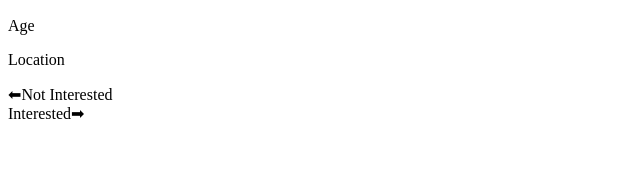
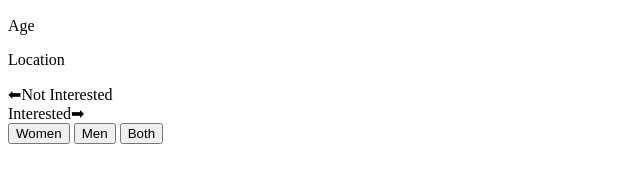
Before and after one commit to YamenMusahher/Arbeidskrav--2, a plain HTML site: page index.html in a window 1280 px wide. Shown: the part 135-318 px from the top of the page, without its empty margins (0-640 px from the left). Drawn offline with Linux system fonts and the light colour scheme.

Commit message:
Legger til en div class for filter buttonsn og 3 buttons med id til kvinner,menn og for begge kjønn.

```diff
--- a/index.html
+++ b/index.html
@@ -20,6 +20,12 @@
           <div id="interested">Interested➡</div>
         </div>
       </div>
+
+      <div class="filter-buttons">
+        <button id="filter-women">Women</button>
+        <button id="filter-men">Men</button>
+        <button id="filter-both">Both</button>
+      </div>
     </div>
   </body>
 </html>
```
